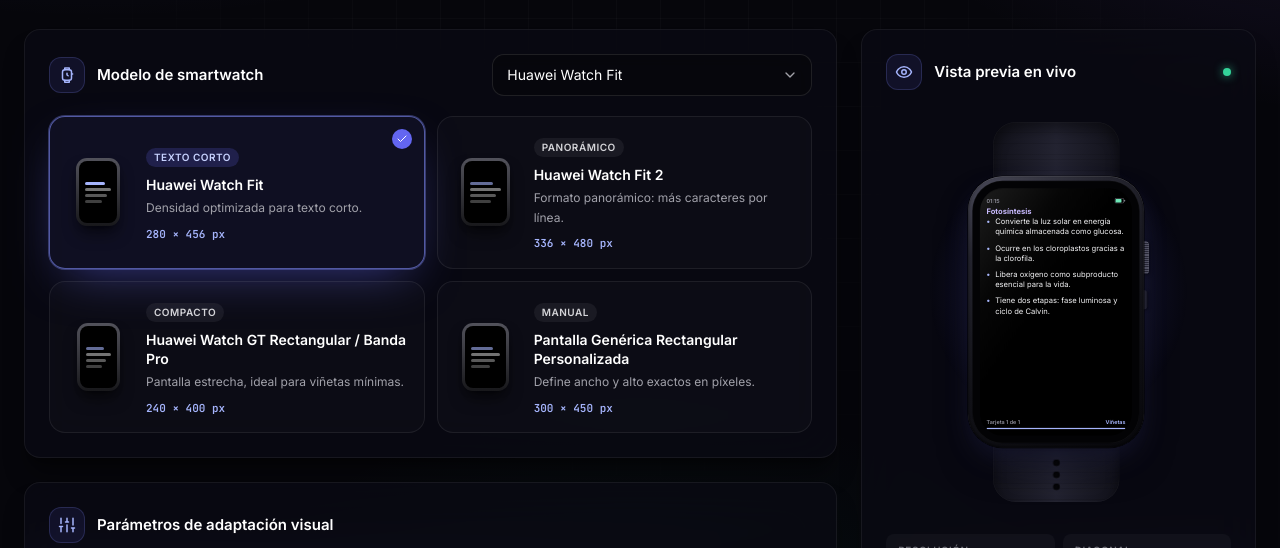
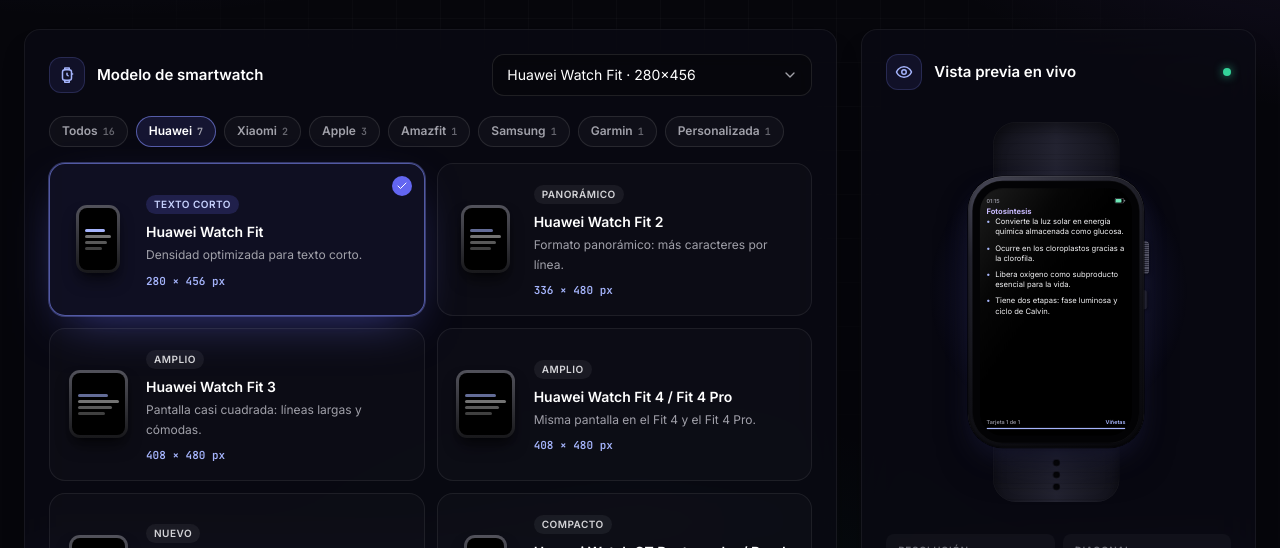
Before and after one commit to apuntesreloj/apuntesreloj.github.io, a plain HTML site: page index.html in a window 1280 px wide. Shown: the part 246-794 px from the top of the page. Drawn offline with nearby package versions, Linux system fonts and the light colour scheme.

Commit message:
Agregar mas relojes (Watch Fit 3/4/5, Band, Xiaomi, Apple, Amazfit, Samsung, Garmin) y filtro por marca
Co-Authored-By: Claude Opus 5.5 <noreply@anthropic.com>

```diff
--- a/index.html
+++ b/index.html
@@ -214,6 +214,7 @@
                 <select id="deviceSelect" class="input"></select>
               </div>
             </div>
+            <div id="brandChips" class="mb-4 flex flex-wrap gap-2" role="group" aria-label="Filtrar por marca"></div>
             <div id="deviceGrid" class="grid gap-3 sm:grid-cols-2"></div>
 
             <div id="customPanel" class="mt-4 hidden rounded-xl border border-dashed border-indigo-400/25 bg-indigo-500/[0.04] p-4">
@@ -571,11 +572,24 @@
      Catálogos
      ====================================================================== */
   const DEVICES = {
-    fit:    { id: 'fit',    name: 'Huawei Watch Fit', short: 'Watch Fit', w: 280, h: 456, diag: '1,64"', ppi: 326, panel: 'AMOLED', tag: 'Texto corto', note: 'Densidad optimizada para texto corto.' },
-    fit2:   { id: 'fit2',   name: 'Huawei Watch Fit 2', short: 'Watch Fit 2', w: 336, h: 480, diag: '1,74"', ppi: 336, panel: 'AMOLED', tag: 'Panorámico', note: 'Formato panorámico: más caracteres por línea.' },
-    gt:     { id: 'gt',     name: 'Huawei Watch GT Rectangular / Banda Pro', short: 'GT Rect. / Banda Pro', w: 240, h: 400, diag: '1,47"', ppi: 282, panel: 'AMOLED', tag: 'Compacto', note: 'Pantalla estrecha, ideal para viñetas mínimas.' },
-    custom: { id: 'custom', name: 'Pantalla Genérica Rectangular Personalizada', short: 'Personalizada', w: 300, h: 450, diag: '—', ppi: null, panel: 'Genérica', tag: 'Manual', note: 'Define ancho y alto exactos en píxeles.' }
+    fit:      { id: 'fit',      brand: 'Huawei',  name: 'Huawei Watch Fit', short: 'Watch Fit', w: 280, h: 456, diag: '1,64"', ppi: 326, panel: 'AMOLED', tag: 'Texto corto', note: 'Densidad optimizada para texto corto.' },
+    fit2:     { id: 'fit2',     brand: 'Huawei',  name: 'Huawei Watch Fit 2', short: 'Watch Fit 2', w: 336, h: 480, diag: '1,74"', ppi: 336, panel: 'AMOLED', tag: 'Panorámico', note: 'Formato panorámico: más caracteres por línea.' },
+    fit3:     { id: 'fit3',     brand: 'Huawei',  name: 'Huawei Watch Fit 3', short: 'Watch Fit 3', w: 408, h: 480, diag: '1,82"', ppi: 347, panel: 'AMOLED', tag: 'Amplio', note: 'Pantalla casi cuadrada: líneas largas y cómodas.' },
+    fit4:     { id: 'fit4',     brand: 'Huawei',  name: 'Huawei Watch Fit 4 / Fit 4 Pro', short: 'Watch Fit 4', w: 408, h: 480, diag: '1,82"', ppi: 347, panel: 'AMOLED', tag: 'Amplio', note: 'Misma pantalla en el Fit 4 y el Fit 4 Pro.' },
+    fit5:     { id: 'fit5',     brand: 'Huawei',  name: 'Huawei Watch Fit 5', short: 'Watch Fit 5', w: 408, h: 480, diag: '1,82"', ppi: 347, panel: 'AMOLED', tag: 'Nuevo', note: 'Pantalla de 2500 nits, muy legible al sol.' },
+    gt:       { id: 'gt',       brand: 'Huawei',  name: 'Huawei Watch GT Rectangular / Banda Pro', short: 'GT Rect. / Banda Pro', w: 240, h: 400, diag: '1,47"', ppi: 282, panel: 'AMOLED', tag: 'Compacto', note: 'Pantalla estrecha, ideal para viñetas mínimas.' },
+    band10:   { id: 'band10',   brand: 'Huawei',  name: 'Huawei Band 9 / Band 10', short: 'Band 9 / 10', w: 194, h: 368, diag: '1,47"', ppi: 282, panel: 'AMOLED', tag: 'Pulsera', note: 'Muy estrecha: funciona mejor con puntos ultracortos.' },
+    xband:    { id: 'xband',    brand: 'Xiaomi',  name: 'Xiaomi Smart Band 9 Pro / 10 Pro', short: 'Smart Band Pro', w: 336, h: 480, diag: '1,74"', ppi: 336, panel: 'AMOLED', tag: 'Pulsera', note: 'Pantalla rectangular amplia para ser una pulsera.' },
+    redmi5:   { id: 'redmi5',   brand: 'Xiaomi',  name: 'Redmi Watch 5', short: 'Redmi Watch 5', w: 432, h: 514, diag: '2,07"', ppi: 324, panel: 'AMOLED', tag: 'Grande', note: 'Una de las pantallas más grandes de la lista.' },
+    aw46:     { id: 'aw46',     brand: 'Apple',   name: 'Apple Watch Series 10 / 11 (46 mm)', short: 'Apple Watch 46 mm', w: 416, h: 496, diag: '—', ppi: null, panel: 'OLED LTPO', tag: 'Grande', note: 'Caja de 46 mm, pantalla siempre activa.' },
+    aw42:     { id: 'aw42',     brand: 'Apple',   name: 'Apple Watch Series 10 / 11 (42 mm)', short: 'Apple Watch 42 mm', w: 374, h: 446, diag: '—', ppi: null, panel: 'OLED LTPO', tag: 'Mediano', note: 'Caja de 42 mm, la más pequeña de la serie.' },
+    ultra3:   { id: 'ultra3',   brand: 'Apple',   name: 'Apple Watch Ultra 3 (49 mm)', short: 'Apple Watch Ultra 3', w: 422, h: 514, diag: '—', ppi: null, panel: 'OLED LTPO', tag: 'Grande', note: 'La pantalla más grande de Apple.' },
+    bip6:     { id: 'bip6',     brand: 'Amazfit', name: 'Amazfit Bip 6', short: 'Bip 6', w: 390, h: 450, diag: '1,97"', ppi: 302, panel: 'AMOLED', tag: 'Grande', note: 'Pantalla amplia a buen precio.' },
+    galfit3:  { id: 'galfit3',  brand: 'Samsung', name: 'Samsung Galaxy Fit3', short: 'Galaxy Fit3', w: 256, h: 402, diag: '1,6"', ppi: null, panel: 'AMOLED', tag: 'Pulsera', note: 'Pantalla alargada de pulsera deportiva.' },
+    venusq2:  { id: 'venusq2',  brand: 'Garmin',  name: 'Garmin Venu Sq 2', short: 'Venu Sq 2', w: 320, h: 360, diag: '1,41"', ppi: null, panel: 'AMOLED', tag: 'Cuadrado', note: 'Casi cuadrada: pocas líneas, más anchas.' },
+    custom:   { id: 'custom',   brand: 'Otro',    name: 'Pantalla Genérica Rectangular Personalizada', short: 'Personalizada', w: 300, h: 450, diag: '—', ppi: null, panel: 'Genérica', tag: 'Manual', note: 'Define ancho y alto exactos en píxeles.' }
   };
+  const BRANDS = ['Huawei', 'Xiaomi', 'Apple', 'Amazfit', 'Samsung', 'Garmin', 'Otro'];
   /* Entorno: versión publicada (visor de Claude) o archivo HTML local. */
   const ENV = { published: !!(window.claude && typeof window.claude.use === 'function') };
   const caps = { sample: null, downloads: null };
@@ -1401,8 +1415,17 @@ La célula vegetal tiene pared celular de celulosa, cloroplastos y una gran vacu
     </button>`;
   }
 
+  let brandFilter = null; // null = marca del reloj elegido
+  const currentBrand = () => brandFilter || DEVICES[state.deviceId].brand;
   function renderDeviceGrid() {
-    $('#deviceGrid').innerHTML = Object.values(DEVICES).map(d => deviceCardHTML(d, d.id === state.deviceId)).join('');
+    const brand = currentBrand();
+    const count = b => (b === 'Todos' ? Object.keys(DEVICES).length : Object.values(DEVICES).filter(d => d.brand === b).length);
+    $('#brandChips').innerHTML = ['Todos', ...BRANDS].map(b => {
+      const a = b === brand;
+      return `<button type="button" data-brand="${b}" aria-pressed="${a}" class="rounded-full border px-3 py-1.5 text-xs font-semibold transition-all duration-300 ${a ? 'border-indigo-400/60 bg-indigo-500/15 text-white' : 'border-white/10 bg-white/[0.03] text-zinc-400 hover:border-white/20 hover:text-zinc-200'}">${b === 'Otro' ? 'Personalizada' : b} <span class="ml-0.5 font-mono text-[10px] opacity-60">${count(b)}</span></button>`;
+    }).join('');
+    const list = Object.values(DEVICES).filter(d => brand === 'Todos' || d.brand === brand);
+    $('#deviceGrid').innerHTML = list.map(d => deviceCardHTML(d, d.id === state.deviceId)).join('');
     $('#deviceSelect').value = state.deviceId;
     $('#customPanel').classList.toggle('hidden', state.deviceId !== 'custom');
     $('#customW').value = state.custom.w;
@@ -1511,8 +1534,9 @@ La célula vegetal tiene pared celular de celulosa, cloroplastos y una gran vacu
   }
 
   function bindDeviceView() {
-    $('#deviceSelect').innerHTML = Object.values(DEVICES).map(d => `<option value="${d.id}">${esc(d.name)}</option>`).join('');
-    $('#deviceSelect').addEventListener('change', e => setDevice(e.target.value));
+    $('#deviceSelect').innerHTML = BRANDS.map(b => `<optgroup label="${b === 'Otro' ? 'Personalizada' : b}">${Object.values(DEVICES).filter(d => d.brand === b).map(d => `<option value="${d.id}">${esc(d.name)} · ${d.id === 'custom' ? 'manual' : `${d.w}×${d.h}`}</option>`).join('')}</optgroup>`).join('');
+    $('#deviceSelect').addEventListener('change', e => { brandFilter = null; setDevice(e.target.value); });
+    $('#brandChips').addEventListener('click', e => { const b = e.target.closest('[data-brand]'); if (!b) return; brandFilter = b.dataset.brand; renderDeviceGrid(); });
     $('#deviceGrid').addEventListener('click', e => { const b = e.target.closest('[data-device]'); if (b) setDevice(b.dataset.device); });
 
     const onCustom = commit => {
@@ -1522,7 +1546,8 @@ La célula vegetal tiene pared celular de celulosa, cloroplastos y una gran vacu
       state.custom = { w: clamp(w, 120, 1000), h: clamp(h, 120, 1000) };
       Store.set('custom', state.custom);
       if (commit) { $('#customW').value = state.custom.w; $('#customH').value = state.custom.h; }
-      $('#deviceGrid').innerHTML = Object.values(DEVICES).map(d => deviceCardHTML(d, d.id === state.deviceId)).join('');
+      const brand = currentBrand();
+      $('#deviceGrid').innerHTML = Object.values(DEVICES).filter(d => brand === 'Todos' || d.brand === brand).map(d => deviceCardHTML(d, d.id === state.deviceId)).join('');
       renderVisual(); renderPreview();
     };
     ['#customW', '#customH'].forEach(s => { $(s).addEventListener('input', () => onCustom(false)); $(s).addEventListener('change', () => onCustom(true)); });
```
